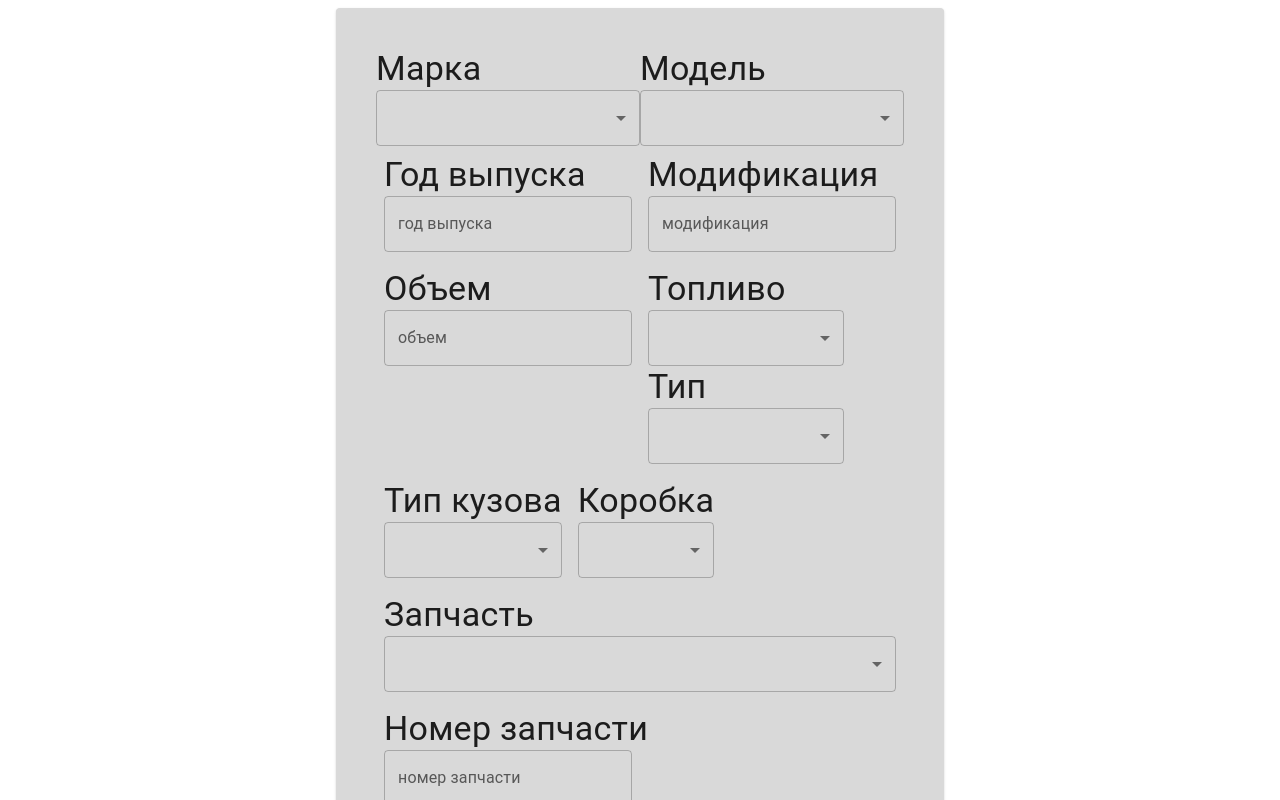
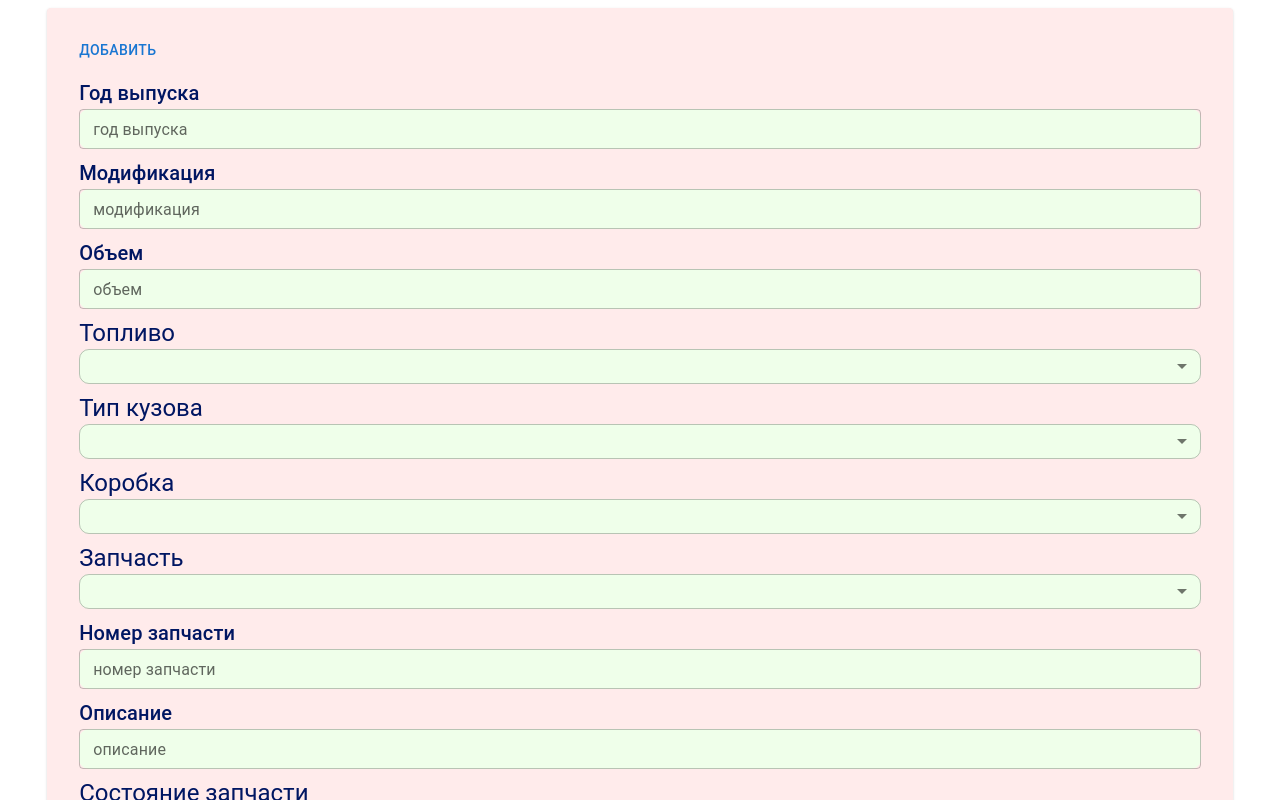
Before and after one commit to matsiushM/auto_forms, a React (Vite) app: page / in a window 1280 px wide. Shown: the top 800 px of the page. Built offline with nearby package versions, Linux system fonts and the light colour scheme.

Commit message:
add form for add new car and remove

```diff
--- a/package.json
+++ b/package.json
@@ -16,11 +16,13 @@
     "@emotion/styled": "^11.11.0",
     "@mui/material": "^5.15.5",
     "react": "^18.2.0",
-    "react-dom": "^18.2.0"
+    "react-dom": "^18.2.0",
+    "uuid": "^9.0.1"
   },
   "devDependencies": {
     "@types/react": "^18.2.43",
     "@types/react-dom": "^18.2.17",
+    "@types/uuid": "^9.0.8",
     "@typescript-eslint/eslint-plugin": "^6.14.0",
     "@typescript-eslint/parser": "^6.14.0",
     "@vitejs/plugin-react": "^4.2.1",
--- a/src/components/FormInput/index.tsx
+++ b/src/components/FormInput/index.tsx
@@ -1,53 +1,69 @@
-import React, {useState} from "react";
+import {useState} from "react";
 import {
     Box, Button,
     FormControl,
-    FormControlLabel, FormLabel,
-    Paper, Radio, RadioGroup,
+    FormControlLabel,
+    Paper, Radio, RadioGroup, Typography,
 } from "@mui/material";
 
 import FormSelect from "../FormInputsTyps/FormSelect.tsx";
 import FormInputTxt from "../FormInputsTyps/FormInputTxt.tsx";
-import {BODY_TYPE, GEARBOX} from "../config/constants.ts";
-import {PARTS} from "../config/constsParts.ts";
 import MarkModelInputForm from "../FormInputsTyps/MarkModelInputForm.tsx";
 import FuelEngineTypeInput from "../FormInputsTyps/FuelEngineTypeInput.tsx";
+import {BODY_TYPE, GEARBOX} from "../../config/constants.ts";
+import {PARTS} from "../../config/constsParts.ts";
+import {Auto} from "./type.ts";
 
 const styles = {
     formContainer: {
-        p: 5,
-        display: 'flex',
-        flexDirection: 'column',
-        backgroundColor: "#d9d9d9",
+        p: 3,
+        backgroundColor: "#ffebeb",
+        width: '90%'
     },
-    inputFields: {
-        display: "flex"
-    }
 }
 const FormInput = () => {
 
     const [value, setValue] = useState('Б/У');
+    const [auto, setAuto] = useState<Auto[]>([]);
+    let item = {};
 
     const handleChange = (event: React.ChangeEvent<HTMLInputElement>) => {
         setValue((event.target as HTMLInputElement).value);
     };
 
+    const autoAdd = (item: Auto) => {
+        setAuto([...auto, item]);
+    }
+
+    const receiveAuto = (newAuto: Auto) => {
+        item = newAuto;
+    }
+
+    const removeItem = (index: string) => {
+        setAuto(cars => cars.filter(item => item.id  !== index));
+    }
+
+    console.log(auto);
+
     return <Paper sx={styles.formContainer}>
-        <Box sx={styles.inputFields}>
-            <MarkModelInputForm/>
+        <Box>
+            {auto.map((value, index) => (
+                <MarkModelInputForm key={index}  id = {value.id} autoAdd={receiveAuto} removeAuto ={removeItem}/>
+            ))}
+            <Button onClick={() => autoAdd(item)}>Добавить</Button>
         </Box>
 
-        <Box sx={styles.inputFields}>
+        <Box>
             <FormInputTxt title={"Год выпуска"}/>
             <FormInputTxt title={"Модификация"}/>
         </Box>
 
-        <Box sx={styles.inputFields}>
+        <Box>
             <FormInputTxt title={"Объем"}/>
             <FuelEngineTypeInput/>
         </Box>
 
-        <Box sx={styles.inputFields}>
+        <Box>
             <FormSelect title={"Тип кузова"} isValue={BODY_TYPE}/>
             <FormSelect title={"Коробка"} isValue={GEARBOX}/>
         </Box>
@@ -60,11 +76,12 @@ const FormInput = () => {
 
         <Box sx={{m: 1}}>
             <FormControl>
-                <FormLabel id="demo-radio-buttons-group-label">Состояние запчасти</FormLabel>
+                <Typography variant={"h5"} color={"#001662"}>Состояние запчасти</Typography>
                 <RadioGroup
                     name="radio-buttons-group"
                     value={value}
                     onChange={handleChange}
+
                 >
                     <FormControlLabel
                         value={'Б/У'}
@@ -84,7 +101,7 @@ const FormInput = () => {
                 </RadioGroup>
             </FormControl>
         </Box>
-        <Button sx={{backgroundColor: 'blue', color: 'white'}}>Отправить</Button>
+        <Button sx={{backgroundColor: 'blue', color: 'white', width: "100%"}}>Отправить</Button>
     </Paper>
 }
 
--- /dev/null
+++ b/src/components/FormInput/type.ts
@@ -0,0 +1,5 @@
+export interface Auto {
+    id: string
+    marka: string
+    model: string
+}
--- a/src/components/FormInputsTyps/FormInputTxt.tsx
+++ b/src/components/FormInputsTyps/FormInputTxt.tsx
@@ -3,6 +3,14 @@ import React, {useState} from "react";
 
 interface Props{
     title: string
+}
+
+const styles = {
+    textInput: {
+        // height: "35px",
+        backgroundColor:"#efffea",
+        borderRadius: "10px"
+    }
 }
 
 const FormInputTxt = ({title}: Props) => {
@@ -13,8 +21,17 @@ const FormInputTxt = ({title}: Props) => {
     };
 
     return <Box sx ={{ m: 1}}>
-    <Typography variant={"h4"}>{title}</Typography>
-    <TextField id="outlined-basic" value={value} onChange={handleChange} label={title.toLowerCase()} variant="outlined"/>
+    <Typography variant={"h6"} color={"#001662"}>{title}</Typography>
+    <TextField
+        fullWidth
+        size ={'small'}
+        id="outlined-basic"
+        value={value}
+        onChange={handleChange}
+        label={title.toLowerCase()}
+        variant="outlined"
+        sx = {styles.textInput}
+    />
     </Box>
 }
 
--- a/src/components/FormInputsTyps/FormSelect.tsx
+++ b/src/components/FormInputsTyps/FormSelect.tsx
@@ -1,9 +1,17 @@
-import {FormControl, MenuItem, Select, SelectChangeEvent, Typography} from "@mui/material";
+import {Box, FormControl, MenuItem, Select, SelectChangeEvent, Typography} from "@mui/material";
 import {useState} from "react";
 
-interface Props{
+interface Props {
     isValue: object;
     title: string;
+}
+
+const styles = {
+    selectForm: {
+        height: "35px",
+        backgroundColor: "#efffea",
+        borderRadius: "10px"
+    }
 }
 
 
@@ -14,19 +22,22 @@ const FormSelect = ({title, isValue}: Props) => {
         setItem(event.target.value);
     };
 
-    return <FormControl sx = {{m: 1}}>
-        <Typography variant={"h4"}>{title}</Typography>
+    return <Box sx={{m: 1}}>
+        <FormControl fullWidth>
+            <Typography variant={"h5"} color={"#001662"}>{title}</Typography>
             <Select
                 value={item}
                 displayEmpty
                 onChange={handleChange}
-            inputProps={{ 'aria-label': 'Without label' }}
+                inputProps={{'aria-label': 'Without label'}}
                 defaultValue={Object.values(isValue)[0].title}
+                sx={styles.selectForm}
             >
-            {Object.values(isValue).map(values =>(
+                {Object.values(isValue).map(values => (
                     <MenuItem key={values.id} id={values.id} value={values.title}>{values.title}</MenuItem>
                 ))}
             </Select>
         </FormControl>
+    </Box>
 }
 export default FormSelect
--- a/src/components/FormInputsTyps/FuelEngineTypeInput.tsx
+++ b/src/components/FormInputsTyps/FuelEngineTypeInput.tsx
@@ -1,6 +1,15 @@
 import {useState} from "react";
 import {Box, FormControl, MenuItem, Select, SelectChangeEvent, Typography} from "@mui/material";
-import {FUELS} from "../config/constants.ts";
+import {FUELS} from "../../config/constants.ts";
+
+
+const styles = {
+    selectForm: {
+        height: "35px",
+        backgroundColor:"#efffea",
+        borderRadius: "10px"
+    }
+}
 
 const FuelEngineTypeInput = () => {
     const [fuel, setFuel] = useState('');
@@ -16,35 +25,40 @@ const FuelEngineTypeInput = () => {
         option.title.toLowerCase().includes(fuel.toLowerCase())
     );
 
-    return <Box sx={{m:1}}>
+    return <Box sx ={{ m: 1}}>
         <FormControl fullWidth>
-            <Typography variant={"h4"}>Топливо</Typography>
+            <Typography variant={"h5"} color={"#001662"}>Топливо</Typography>
             <Select
-                id = 'select-with-fuel'
+                id='select-with-fuel'
                 value={fuel}
                 displayEmpty
                 inputProps={{'aria-label': 'Without label'}}
                 onChange={handleChangeMark}
+                sx = {styles.selectForm}
             >
                 {Object.values(FUELS).map(values => (
                     <MenuItem key={values.id} value={values.title}>{values.title}</MenuItem>
                 ))}
             </Select>
         </FormControl>
+
+        {filteredOptions?.engineType.length !== 0 &&
             <FormControl fullWidth>
-            <Typography variant={"h4"}>Тип</Typography>
+                <Typography variant={"h5"} color={"#001662"}>Тип</Typography>
                 <Select
-                id = 'select-with-engine-type'
+                    id='select-with-engine-type'
                     value={engineType}
                     displayEmpty
                     onChange={handleChangeEngineType}
                     inputProps={{'aria-label': 'Without label'}}
+                    sx = {styles.selectForm}
                 >
-                {filteredOptions?.engineType.map((values,index) => (
+                    {filteredOptions?.engineType.map((values, index) => (
                         <MenuItem key={index} value={values}>{values}</MenuItem>
                     ))}
                 </Select>
             </FormControl>
+        }
     </Box>
 }
 
--- a/src/components/FormInputsTyps/MarkModelInputForm.tsx
+++ b/src/components/FormInputsTyps/MarkModelInputForm.tsx
@@ -1,31 +1,57 @@
-import {useState} from "react";
-import {FormControl, MenuItem, Select, SelectChangeEvent, Typography} from "@mui/material";
-import {BRANDS} from "../config/constants.ts";
+import {useEffect, useState} from "react";
+import {Box, Button, Divider, FormControl, MenuItem, Select, SelectChangeEvent, Typography} from "@mui/material";
+import {v4 as uuidv4} from "uuid";
 
-const MarkModelInputForm = () => {
+import {BRANDS} from "../../config/constants.ts";
+
+interface props{
+    id: string
+    autoAdd: Function
+    removeAuto: Function
+}
+
+const MarkModelInputForm = ({id, autoAdd, removeAuto}:props) => {
     const [marka, setMarka] = useState('');
-    const [model, setModel] = useState("")
+    const [model, setModel] = useState('');
+
+    const styles = {
+        selectForm: {
+            height: "35px",
+            backgroundColor: "#efffea",
+            borderRadius: "10px"
+        }
+    }
     const handleChangeMark = (event: SelectChangeEvent) => {
         setMarka(event.target.value);
+
     };
+
+    const handleChangeModel = (event: SelectChangeEvent) => {
+        setModel(event.target.value)
+    }
 
     const filteredOptions = Object.values(BRANDS).find(option =>
         option.marka.toLowerCase().includes(marka.toLowerCase())
     );
 
-    const handleChangeModel = (event: SelectChangeEvent) => {
-        setModel(event.target.value)
-    }
+    useEffect(() => {
+        autoAdd({
+            id: uuidv4(),
+            marka: marka,
+            model: model,
+        });
+    }, [model]);
 
-    return <>
+    return <Box sx={{m: 1}}>
         <FormControl fullWidth>
-        <Typography variant={"h4"}>Марка</Typography>
+            <Typography variant={"h6"} color={"#001662"}>Марка</Typography>
             <Select
                 id='select-with-marka'
                 value={marka}
                 displayEmpty
                 inputProps={{'aria-label': 'Without label'}}
                 onChange={handleChangeMark}
+                sx={styles.selectForm}
             >
                 {Object.values(BRANDS).map(values => (
                     <MenuItem key={values.id} value={values.marka}>{values.marka}</MenuItem>
@@ -33,21 +59,23 @@ const MarkModelInputForm = () => {
             </Select>
         </FormControl>
         <FormControl fullWidth>
-        <Typography variant={"h4"}>Модель</Typography>
+            <Typography variant={"h6"} color={"#001662"}>Модель</Typography>
             <Select
                 id='select-with-model'
                 value={model}
                 displayEmpty
                 onChange={handleChangeModel}
                 inputProps={{'aria-label': 'Without label'}}
-                defaultValue={Object.values(BRANDS)[0].marka}
+                sx={styles.selectForm}
             >
                 {filteredOptions?.models.map((values, index) => (
                     <MenuItem key={index} value={values}>{values}</MenuItem>
                 ))}
             </Select>
         </FormControl>
-    </>
+        <Button onClick={() => removeAuto(id)}>убрать</Button>
+        <Divider/>
+    </Box>
 }
 
 export default MarkModelInputForm;
```
Also changed, not shown: src/config/constants.ts (renamed from src/components/config/constants.ts), src/config/constsParts.ts (renamed from src/components/config/constsParts.ts), 1 other file (tests, documents, lock files or other folders). Lines whose indentation alone changed are shown as unchanged.
